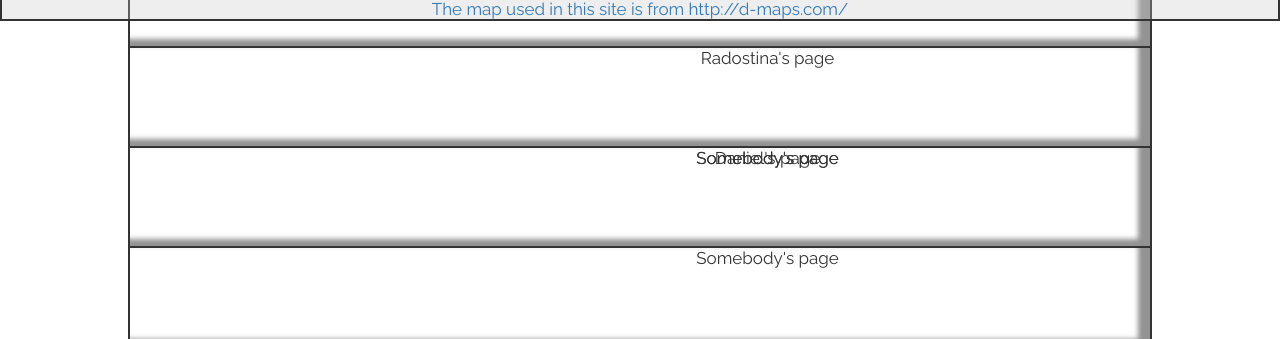
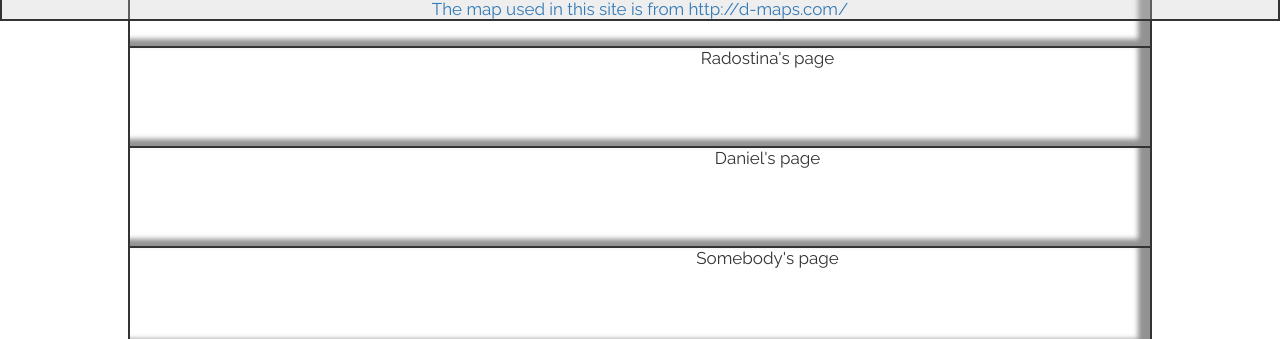
Before and after one commit to cristalnaya/Bulgarian-Team-Project, a plain HTML site: page index.html in a window 1280 px wide. Shown: the part 865-1204 px from the top of the page. Drawn offline with nearby package versions, Linux system fonts and the light colour scheme.

Commit message:
Update index.html

```diff
--- a/index.html
+++ b/index.html
@@ -80,8 +80,7 @@
     </div>
     <div id="nine" class="map">
       <a class="anchors" href="daniel.html" aria-label="go ... page" target="_blank">Daniel's page</a>
-    	<a class="anchors" href="" aria-label="go ... page" target="_blank">Somebody's page</a>
-	<a class="anchors" href="" aria-label="go ... page" target="_blank">Somebody's page</a>
+
     </div>
     <div id="ten" class="map">
       <a class="anchors" href="" aria-label="go ... page" target="_blank">Somebody's page</a>
```
